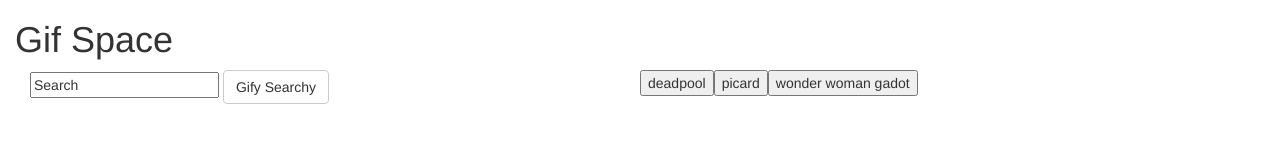
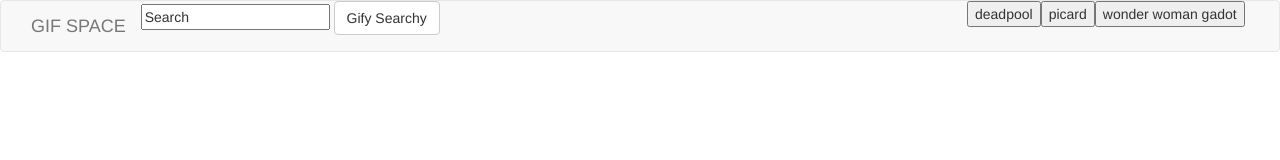
Before and after one commit to rkhardeman/giphyAPI, a plain HTML site: page index.html in a window 1280 px wide. Drawn offline with nearby package versions, Linux system fonts and the light colour scheme.

Commit message:
html updates

```diff
--- a/index.html
+++ b/index.html
@@ -6,27 +6,33 @@
 	<link rel="stylesheet" type="text/css" href="assets/css/style.css">
 </head>
 <body>
-	<div class="container col-lg-12">
-
-			<h1>Gif Space</h1>
-
-				<div class="col col-xs-6 col-header-search">
+	<div id="headerBar">
+			<nav class="navbar navbar-default navbar-fixedtop col-sm-12">
+				<div class="navbar-header">
+					<a class="navbar-brand">GIF SPACE</a>
+				</div>
+				<div id="navbar">
+					<ul class="nav navbar-nav navbar-right col-sm-3">
+						<div id="subjectBtn">
+						</div>
+					</ul>
 					<div class="search-bar">
 						<input id="search" type="text" value="Search" />
 						<input type="button" class="btn btn-default btn-search" value="Gify Searchy" />
 					</div>
 				</div>
+			</nav>
+	</div>
 
-			<div class="container">
-				<div id="subjectBtn">
-				</div>
-
+	<div class="container">
+		<div class="row">
+			<div class="col-lg-12">
 				<div class="gifContainer col-lg-12">
 				</div>
+			</div>
+		</div>
+	</div>
 
-			</div>
-
-	</div>
 <script src="https://code.jquery.com/jquery-2.1.3.min.js"></script>
 <script type="text/javascript" src="assets/javascript/java.js"></script>
 </body>
```
